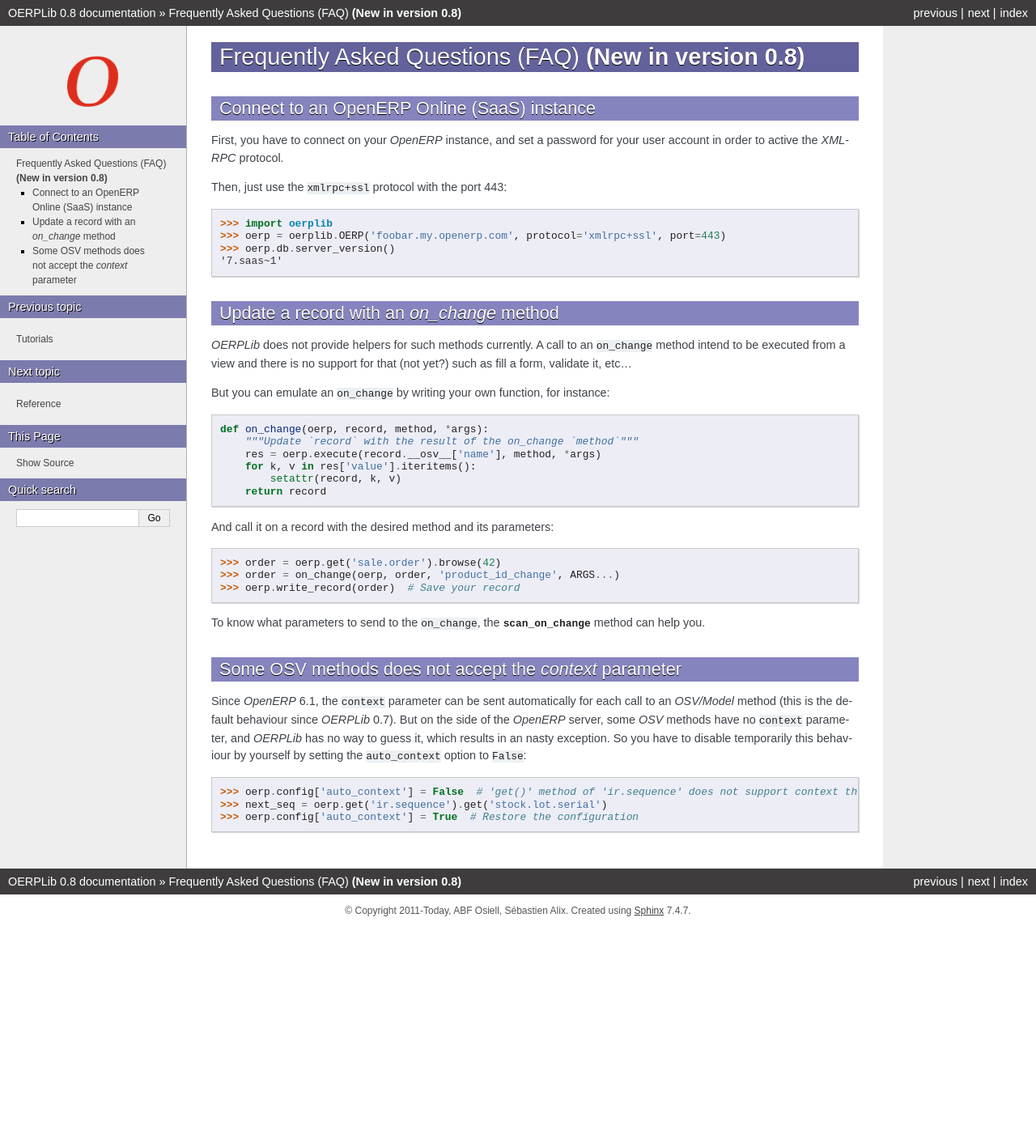
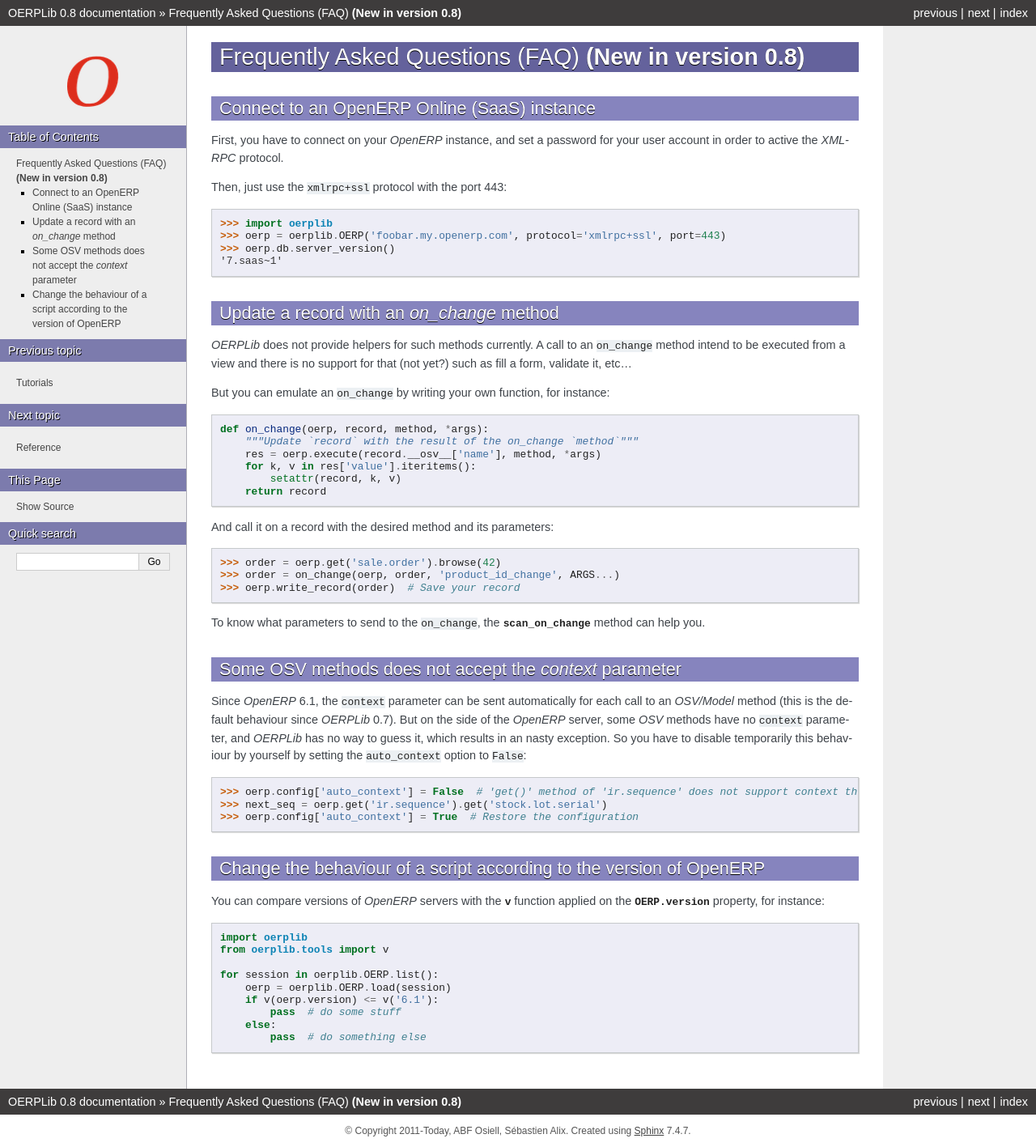
Before and after one commit to osiell/oerplib, a Sphinx documentation site: the page built from doc/source/faq.rst, in a window 1280 px wide. Shown: the whole page at 81% size. Built offline with Sphinx 7.4.7, drawn with Linux system fonts in a browser that asks for light colours; before the commit the page ends 1145 px from its top, so only the background shows below that.

```diff
--- a/doc/source/faq.rst
+++ b/doc/source/faq.rst
@@ -56,3 +56,20 @@ by yourself by setting the ``auto_context`` option to ``False``::
     >>> oerp.config['auto_context'] = False  # 'get()' method of 'ir.sequence' does not support context the parameter
     >>> next_seq = oerp.get('ir.sequence').get('stock.lot.serial')
     >>> oerp.config['auto_context'] = True  # Restore the configuration
+
+Change the behaviour of a script according to the version of OpenERP
+--------------------------------------------------------------------
+
+You can compare versions of `OpenERP` servers with the
+:func:`v <oerplib.tools.v>` function applied on the
+:attr:`OERP.version <oerplib.OERP.version>` property, for instance::
+
+    import oerplib
+    from oerplib.tools import v
+
+    for session in oerplib.OERP.list():
+        oerp = oerplib.OERP.load(session)
+        if v(oerp.version) <= v('6.1'):
+            pass  # do some stuff
+        else:
+            pass  # do something else
```
Also changed, not shown: doc/source/tutorials.rst (+8 -7 lines), 2 other files.
